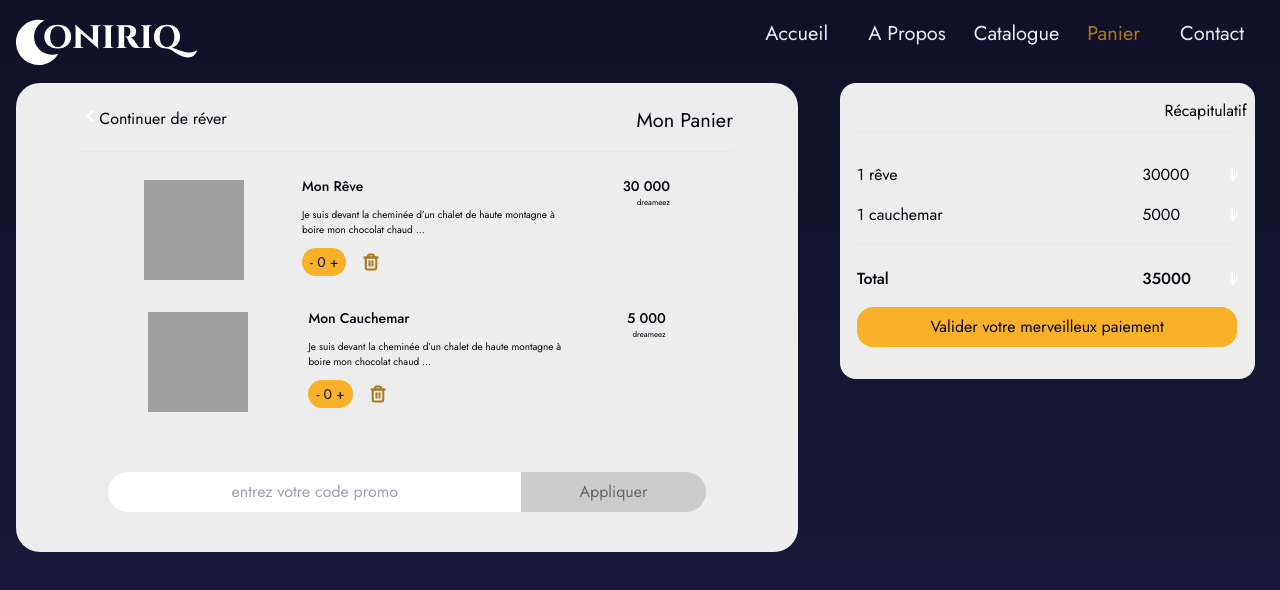
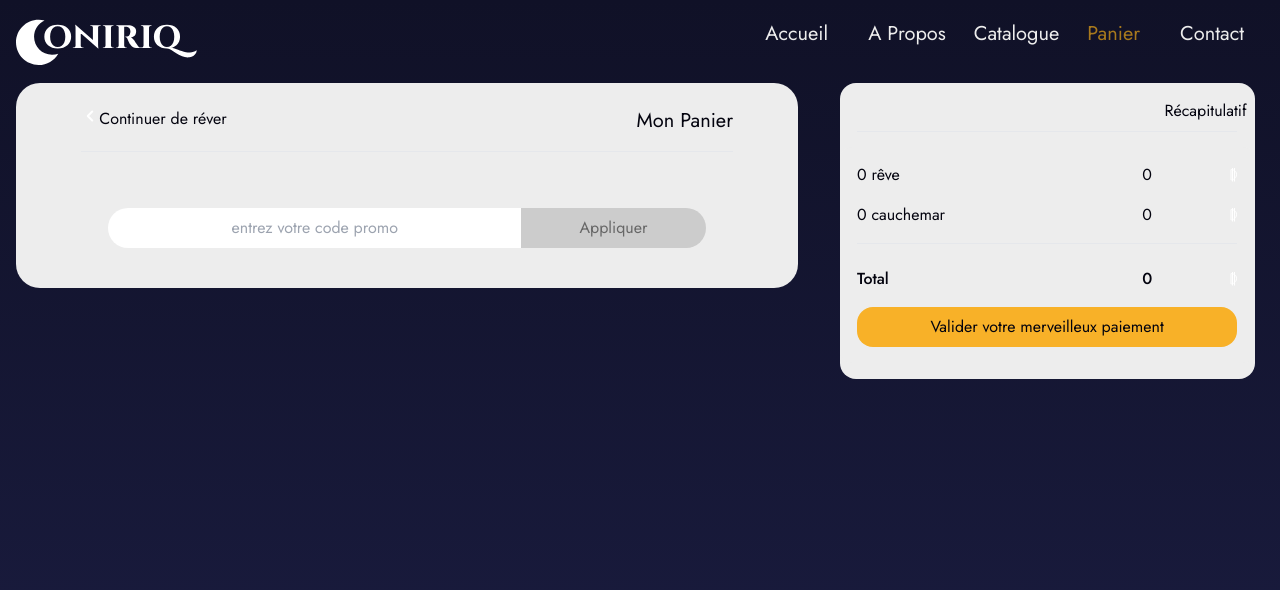
Before and after one commit to WildCodeSchool/2022-11-JS-RemoteFR-Geekrew-P2-Dream-Team, a React (Vite) app in the folder frontend/: page /Panier in a window 1280 px wide. Shown: the top 590 px of the page. Built offline with nearby package versions, Linux system fonts and the light colour scheme; grey boxes are pictures that could not be loaded.

Commit message:
Shopping Cart Page with total WIP

```diff
--- a/frontend/src/App.jsx
+++ b/frontend/src/App.jsx
@@ -22,7 +22,7 @@ function App() {
             <Catalogue setAddToCart={setAddToCart} addToCart={addToCart} />
           }
         />
-        <Route path="/Panier" element={<Panier />} />
+        <Route path="/Panier" element={<Panier addToCart={addToCart} />} />
         <Route path="/Contact" element={<Contact />} />
         <Route path="/Revelation" element={<Contact />} />
         <Route path="/Experience" element={<Contact />} />
--- a/frontend/src/components/Card.jsx
+++ b/frontend/src/components/Card.jsx
@@ -1,35 +1,34 @@
-import React from "react";
 import PropTypes from "prop-types";
 
 function Card({ elem, handlePopUpOn }) {
   return (
     <button
-      key={elem.ID}
+      key={elem.id}
       className="flex flex-col items-center md:items-start w-5/12 md:w-1/5 md:mx-2 md:h-1/3 rounded-xl my-2 md:my-4 py-2 max-w-w-max-card md:max-w-none "
       type="button"
-      onClick={() => handlePopUpOn(elem.ID)}
+      onClick={() => handlePopUpOn(elem.id)}
     >
       <img
         className="aspect-square w-11/12 md:max-h-64 rounded-xl"
         src={elem.URL}
-        alt={elem.DESCRIPTION}
+        alt={elem.description}
       />
       <span className="hidden font-base font-medium md:flex">
-        {elem.DESCRIPTION.length > 75
-          ? `${elem.DESCRIPTION.substring(0, 70)} ...`
-          : elem.DESCRIPTION}
+        {elem.description.length > 75
+          ? `${elem.description.substring(0, 70)} ...`
+          : elem.description}
       </span>
-      <h4 className="hidden">{elem.TYPE}</h4>
-      <span className="hidden ">{elem.EMOTION}</span>
-      <span className="hidden">{elem.LIEU}</span>
-      <span className="hidden">{elem.METEO}</span>
-      {elem.TYPE === "Rêve" && (
+      <h4 className="hidden">{elem.type}</h4>
+      <span className="hidden ">{elem.emotion}</span>
+      <span className="hidden">{elem.lieu}</span>
+      <span className="hidden">{elem.meteo}</span>
+      {elem.type === "rêve" && (
         <span className="flex flex-row items-baseline text-white my-1">
           <p className="font-medium text-xl mr-1">30 000 {"  "}</p>
           <p className="font-normal text-xs"> {"  "}dreameez</p>
         </span>
       )}
-      {elem.TYPE === "Cauchemar" && (
+      {elem.type === "cauchemar" && (
         <span className="flex flex-row items-baseline text-white my-1">
           <p className="font-medium text-xl mr-1">5000 {"  "}</p>
           <p className="font-normal text-xs"> {"  "}dreameez</p>
--- a/frontend/src/components/PopUpCard.jsx
+++ b/frontend/src/components/PopUpCard.jsx
@@ -4,31 +4,36 @@ import PropTypes from "prop-types";
 function PopUpCard({ popUp, onClose, addToCart, setAddToCart }) {
   if (popUp.length !== 1) return null;
 
-  const [isInCart, setIsInCart] = useState([]);
-  const [popUpShown, setPopUpShown] = useState(false);
+  const [isInCart, setIsInCart] = useState(false);
+
+  popUp.flat();
 
   const handleClick = (item) => {
-    if (!popUpShown) {
-      setPopUpShown(true);
-    }
-
-    if (isInCart.indexOf(item.ID) === -1) {
-      setIsInCart([...isInCart, item.ID]);
-      setAddToCart([...addToCart, { ...item, quantity: 1 }]);
+    setIsInCart(() => true);
+    if (!isInCart || addToCart.includes(!item[0].id)) {
+      setAddToCart((add) => [
+        ...add,
+        {
+          id: popUp[0].id,
+          type: popUp[0].type,
+          description: popUp[0].description,
+          URL: popUp[0].URL,
+          quantity: +1,
+        },
+      ]);
     } else {
       setAddToCart(
-        addToCart.map((cartItem) => {
-          if (cartItem.ID === item.ID) {
-            return {
-              ...cartItem,
-              quantity: 1,
-            };
-          }
-          return cartItem;
+        addToCart.map((popUpDream) => {
+          // Create a *new* object with changes
+          return { ...popUpDream, quantity: popUpDream.quantity + 1 };
         })
       );
     }
+    // addToCart.filter((el) => éliminer les doublons)
   };
+
+  // setAddToCart((add) => [(add.quantity = +1)]);
+
   return (
     <div className="overlay bg-gradient-blue-d md:bg-blue md:bg-opacity-30 fixed w-full h-full md:h-full backdrop-blur-sm ">
       <div className="modal container max-w-lg md:max-h-[80%] fixed top-2/4 left-2/4 -translate-y-2/4 -translate-x-2/4 flex flex-col items-center md:items-end justify-between py-12 md:bg-white rounded-xl px-12 md:px-0">
@@ -57,12 +62,12 @@ function PopUpCard({ popUp, onClose, addToCart, setAddToCart }) {
                 return (
                   <div className="flex flex-col justify-between">
                     <h1 className="font-sans text-base md:w-11/12 md:text-right	 mt-8 md:mt-4 text text-white md:text-gradient-blue-d">
-                      {card.DESCRIPTION}
+                      {card.description}
                     </h1>
                     <div className="flex flex-row items-baseline justify-between w-5/12 ">
                       <div className="flex">
                         <span className="font-sans font-medium text-base mt-8 md:mt-4 text-white md:hidden">
-                          {card.TYPE === "Rêve" ? "30" : "5"}
+                          {card.type === "reve" ? "30" : "5"}
                         </span>
                         <span className="font-sans font-medium text-base mt-8 md:mt-4 text-white md:hidden">
                           000{" "}
@@ -119,7 +124,7 @@ function PopUpCard({ popUp, onClose, addToCart, setAddToCart }) {
 PopUpCard.propTypes = {
   addToCart: PropTypes.arrayOf(
     PropTypes.shape({
-      ID: PropTypes.number.isRequired,
+      id: PropTypes.number.isRequired,
       name: PropTypes.string.isRequired,
       quantity: PropTypes.number.isRequired,
     })
--- a/frontend/src/components/ShoppingBag/Resume.jsx
+++ b/frontend/src/components/ShoppingBag/Resume.jsx
@@ -1,7 +1,18 @@
 import React from "react";
+import PropTypes from "prop-types";
 import dreameez from "../../assets/icons/dreameez.svg";
 
-function Resume() {
+function Resume({ addToCart }) {
+  const dreamSubTotal = addToCart.filter(
+    (dream) => dream.type === "reve"
+  ).length;
+  const dreamsPrice = dreamSubTotal * 30000;
+  const nightmareSubTotal = addToCart.filter(
+    (dream) => dream.type === "cauchemar"
+  ).length;
+  const nightmaresPrice = nightmareSubTotal * 5000;
+  const total = dreamsPrice + nightmaresPrice;
+
   return (
     <div className="w-10/12 flex flex-col items-center md:bg-white md:rounded-2xl md:py-2">
       <p className="text-white md:text-black self-end text-left my-2 md:mx-2">
@@ -11,22 +22,28 @@ function Resume() {
       <hr className="text-white md:text-black h-2 w-full md:w-11/12" />
       <div className="flex flex-col rounded-xl justify-between w-full items-center bg-blue md:bg-white text-white md:text-black m-2">
         <div className="flex flex-nowrap justify-between w-11/12 mt-4">
-          <p>1 rêve</p>
+          <p>
+            {dreamSubTotal} {dreamSubTotal === 0 ? "rêve" : "rêves"}{" "}
+          </p>
           <p className="flex flex-nowrap justify-between w-3/12">
-            30000 <img src={dreameez} alt="dreameez" />
+            {dreamsPrice} <img src={dreameez} alt="dreameez" />
           </p>
         </div>
         <div className="flex justify-between flex-nowrap w-11/12 mt-4">
-          <p> 1 cauchemar</p>
+          <p>
+            {nightmareSubTotal}{" "}
+            {nightmareSubTotal === 0 ? "cauchemar" : "cauchermars"}
+          </p>
           <p className="flex flex-nowrap justify-between w-3/12">
-            5000 <img src={dreameez} alt="dreameez" />
+            {nightmaresPrice}
+            <img src={dreameez} alt="dreameez" />
           </p>
         </div>
         <hr className="w-11/12 h-2 mt-4" />
         <div className="flex whitespace-nowrap flex-nowrap justify-between font-medium w-11/12 mt-4">
           <p className="">Total</p>
           <p className="flex flex-nowrap justify-between w-3/12">
-            35000 <img src={dreameez} alt="dreameez" />
+            {total} <img src={dreameez} alt="dreameez" />
           </p>
         </div>
         <button
@@ -41,4 +58,14 @@ function Resume() {
   );
 }
 
+Resume.propTypes = {
+  addToCart: PropTypes.arrayOf(
+    PropTypes.shape({
+      ID: PropTypes.number.isRequired,
+      name: PropTypes.string.isRequired,
+      quantity: PropTypes.number.isRequired,
+    })
+  ).isRequired,
+};
+
 export default Resume;
--- a/frontend/src/components/ShoppingBag/ShoppingBagContent.jsx
+++ b/frontend/src/components/ShoppingBag/ShoppingBagContent.jsx
@@ -1,64 +1,46 @@
-import React, { useState } from "react";
+import React from "react";
+import PropTypes from "prop-types";
 import Counter from "./Counter";
 import trash from "../../assets/icons/trash2.svg";
 
-function ShoppingBagContent() {
-  const [count, setCount] = useState(0);
-
+function ShoppingBagContent({ addToCart }) {
   return (
     <div className="flex flex-col items-center justify-between w-10/12 my-4 md:mt-4 md:mb-8">
-      <div className="flex justify-center w-full">
-        <div className="flex flex-row justify-between">
+      {addToCart.map((dream) => {
+        return (
+          <div className="flex w-full">
+            <div className="flex flex-row justify-between mb-2 md:w-full">
               <img
-            src="https://lexica-serve-encoded-images2.sharif.workers.dev/md/bb8e2184-b8fb-4032-a49c-0fe8f60e07f1"
+                src={dream.URL}
                 alt="dream"
                 className="w-[100px] h-[100px] my-1 aspect-square"
               />
-          <div className="flex flex-col justify-between text-white md:text-black max-h-[100px] max-w-[50%]">
-            <h2 className="text-sm font-medium">Mon Rêve</h2>
+              <div className="flex flex-col justify-between text-white md:text-black max-h-[100px] max-w-[50%] md:max-w-[60%] md:min-w-[235px] lg:min-w-[424px]">
+                <h2 className="text-sm font-medium">
+                  Mon {dream.type === "reve" ? "Rêve" : "Cauchemar"}
+                </h2>
                 <p className="text-[10px] font-light text-medium-grey md:text-black">
-              Je suis devant la cheminée d’un chalet de haute montagne à boire
-              mon chocolat chaud ...
+                  {dream.description.length > 120
+                    ? `${dream.description.substring(0, 120)} ...`
+                    : dream.description}
                 </p>
                 <div className="flex flex-row text-gradient-blue-d">
-              <Counter count={count} setCount={setCount} />
+                  <Counter dream={dream} />
                   <button type="button" className="text-light-yellow mx-4">
                     <img src={trash} alt="delete" />
                   </button>
                 </div>
               </div>
               <div className="flex flex-col text-white md:text-black items-end">
-            <p className="text-sm font-medium whitespace-nowrap">30 000</p>
+                <p className="text-sm font-medium whitespace-nowrap">
+                  {dream.type === "reve" ? 30000 : 50000}
+                </p>
                 <p className="text-[0.5rem]">dreameez</p>
               </div>
             </div>
           </div>
-      <div className="flex justify-center my-2 md:my-6">
-        <div className="flex flex-row justify-between">
-          <img
-            src="https://lexica-serve-encoded-images2.sharif.workers.dev/md/bb8e2184-b8fb-4032-a49c-0fe8f60e07f1"
-            alt="dream"
-            className="w-[100px] h-[100px] my-1 aspect-square"
-          />
-          <div className="flex flex-col justify-between text-white md:text-black max-h-[100px] max-w-[50%]">
-            <h2 className="text-sm font-medium">Mon Cauchemar</h2>
-            <p className="text-[10px] font-light text-medium-grey md:text-black">
-              Je suis devant la cheminée d’un chalet de haute montagne à boire
-              mon chocolat chaud ...
-            </p>
-            <div className="flex flex-row text-gradient-blue-d">
-              <Counter count={count} setCount={setCount} />
-              <button type="button" className="text-light-yellow mx-4">
-                <img src={trash} alt="delete" />
-              </button>
-            </div>
-          </div>
-          <div className="flex flex-col text-white md:text-black items-end">
-            <p className="text-sm font-medium whitespace-nowrap">5 000</p>
-            <p className="text-[0.5rem]">dreameez</p>
-          </div>
-        </div>
-      </div>
+        );
+      })}
       <div className="flex flex-row w-11/12 my-2 md:mt-8">
         <input
           value=""
@@ -77,4 +59,14 @@ function ShoppingBagContent() {
   );
 }
 
+ShoppingBagContent.propTypes = {
+  addToCart: PropTypes.arrayOf(
+    PropTypes.shape({
+      ID: PropTypes.number.isRequired,
+      name: PropTypes.string.isRequired,
+      quantity: PropTypes.number.isRequired,
+    })
+  ).isRequired,
+};
+
 export default ShoppingBagContent;
--- a/frontend/src/pages/Panier.jsx
+++ b/frontend/src/pages/Panier.jsx
@@ -1,20 +1,31 @@
 import React from "react";
+import PropTypes from "prop-types";
 import ShoppingBagContent from "../components/ShoppingBag/ShoppingBagContent";
 import ContinueBrowsing from "../components/ShoppingBag/ContinueBrowsing";
 import Resume from "../components/ShoppingBag/Resume";
 
-function Panier() {
+function Panier({ addToCart }) {
   return (
     <div className="w-full flex flex-col items-center justify-between md:flex-row md:items-start md:ml-4">
       <div className=" w-full md:w-11/12 flex flex-col items-center justify-between md:bg-white md:rounded-3xl">
         <ContinueBrowsing />
-        <ShoppingBagContent />
+        <ShoppingBagContent addToCart={addToCart} />
       </div>
       <div className="w-full md:w-7/12 flex flex-col items-center justify-between">
-        <Resume />
+        <Resume addToCart={addToCart} />
       </div>
     </div>
   );
 }
 
+Panier.propTypes = {
+  addToCart: PropTypes.arrayOf(
+    PropTypes.shape({
+      ID: PropTypes.number.isRequired,
+      name: PropTypes.string.isRequired,
+      quantity: PropTypes.number.isRequired,
+    })
+  ).isRequired,
+};
+
 export default Panier;
```
Also changed, not shown: frontend/src/components/CardsList.jsx (+15 -13 lines), frontend/src/components/ShoppingBag/Counter.jsx (+5 -3 lines). Lines whose indentation alone changed are shown as unchanged.
